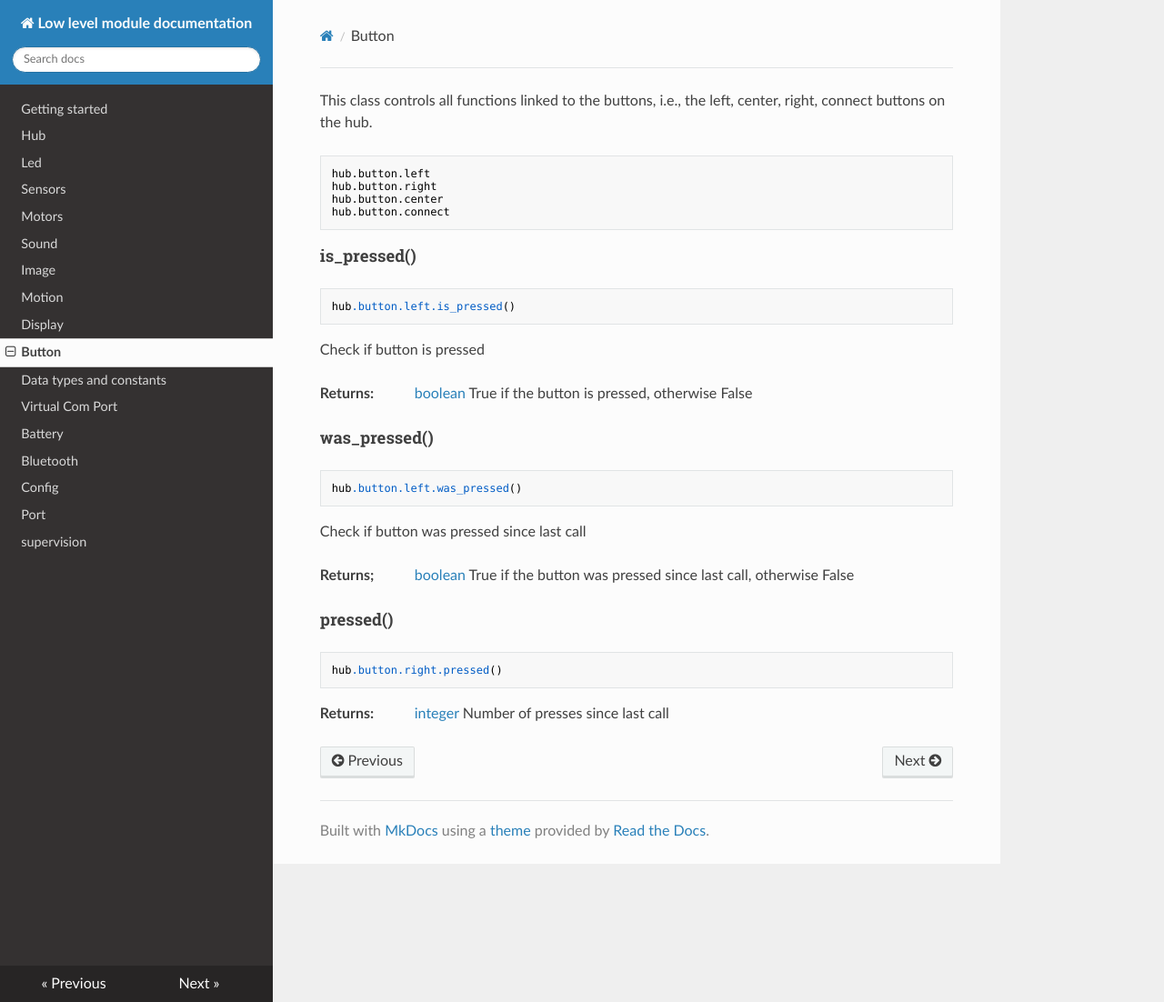
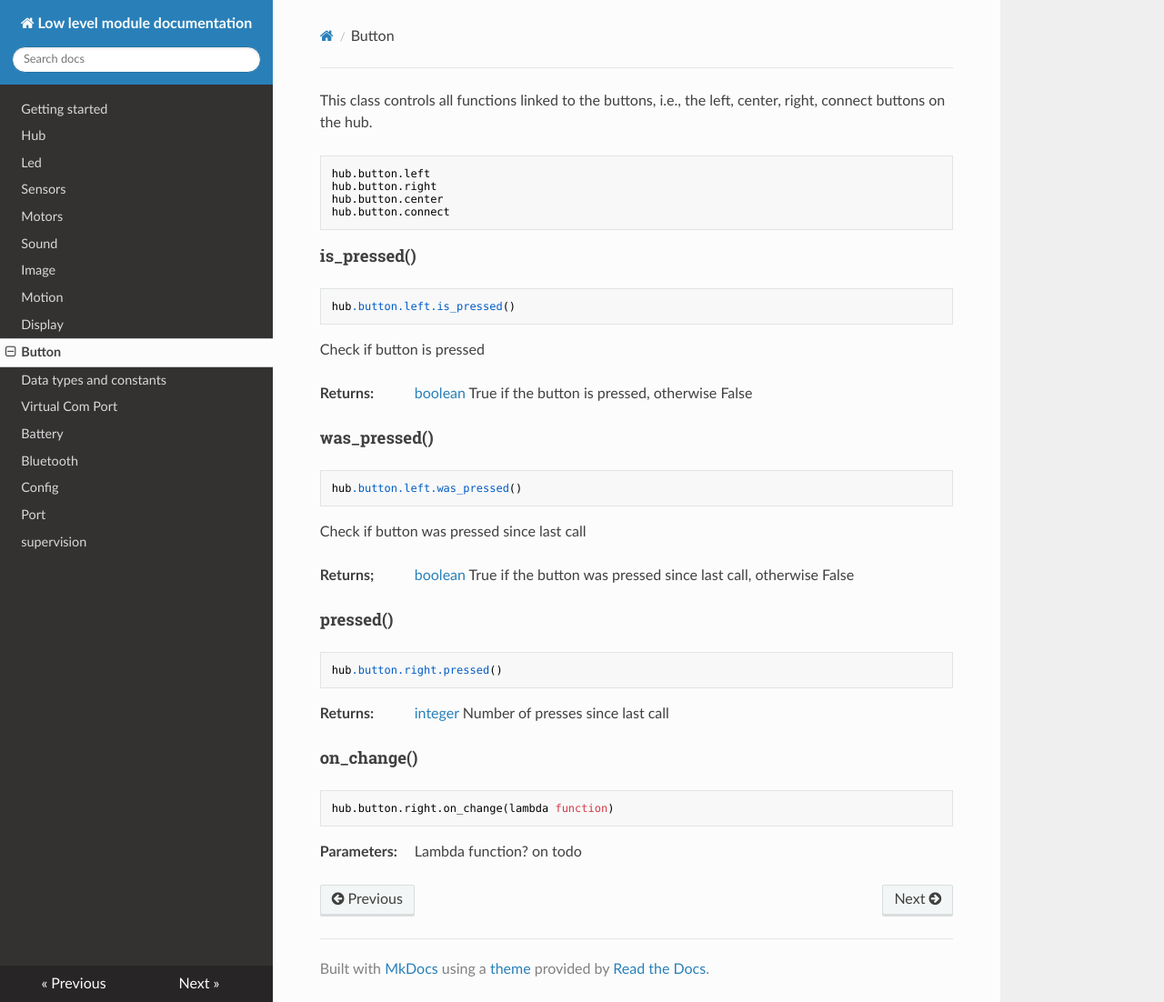
Before and after one commit to NStrijbosch/hub-module-notes, an MkDocs documentation site: the page built from docs/button.md, in a window 1280 px wide and 1102 px high. Shown: the whole window at 91% size. Built offline with MkDocs 1.6.1, drawn with Linux system fonts in a browser that asks for light colours; nearby versions of some CDN libraries.

Commit message:
Update button.md

````diff
--- a/docs/button.md
+++ b/docs/button.md
@@ -26,6 +26,7 @@ __Returns:__
 ```
 hub.button.left.was_pressed()
 ```
+
 Check if button was pressed since last call
 
 __Returns;__
@@ -33,10 +34,21 @@ __Returns;__
 *  [boolean](data_types.md#bool) True if the button was pressed since last call, otherwise False
 
 ## pressed()
+
 ```
 hub.button.right.pressed()
 ```
 
 __Returns:__
 
-* [integer](data_types.md#int) Number of presses since last call </br>
+* [integer](data_types.md#int) Number of presses since last call
+
+## on_change()
+
+```
+hub.button.right.on_change(lambda function)
+```
+
+__Parameters:__
+
+*  Lambda function? on todo
````
